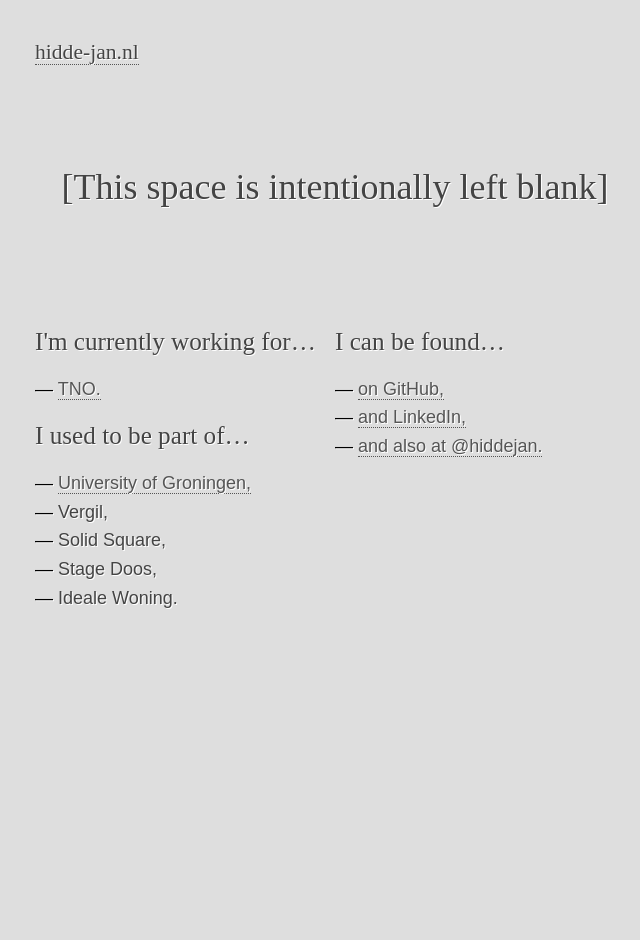
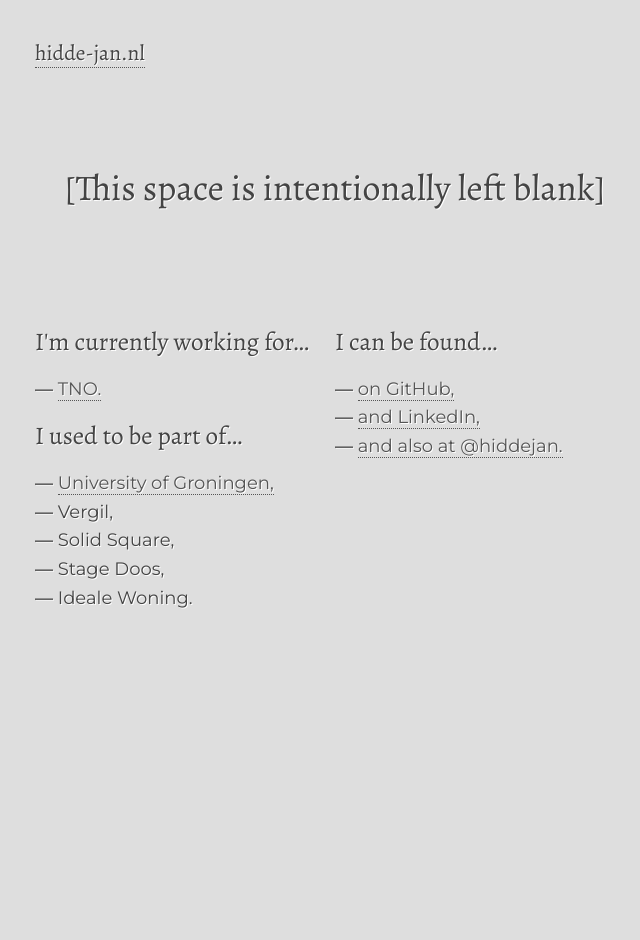
Before and after one commit to hidde-jan/hidde-jan.github.io, a Jekyll site: the page built from index.html, in a window 1280 px wide. Shown: the whole page, without its empty margins (305-945 px from the left). Built offline with Jekyll 4.4.1, drawn with Linux system fonts in a browser that asks for light colours.

Commit message:
Update default.html

```diff
--- a/_layouts/default.html
+++ b/_layouts/default.html
@@ -7,7 +7,7 @@
     <meta name="viewport" content="width=device-width">
 
     <!-- Google font -->
-    <link href="http://fonts.googleapis.com/css?family=Crimson+Text:regular" rel="stylesheet" type="text/css" >
+    <link href="https://fonts.googleapis.com/css?family=Alegreya|Montserrat" rel="stylesheet">
 
     <!-- Custom CSS -->
     <link rel="stylesheet" href="/css/main.css">
```
